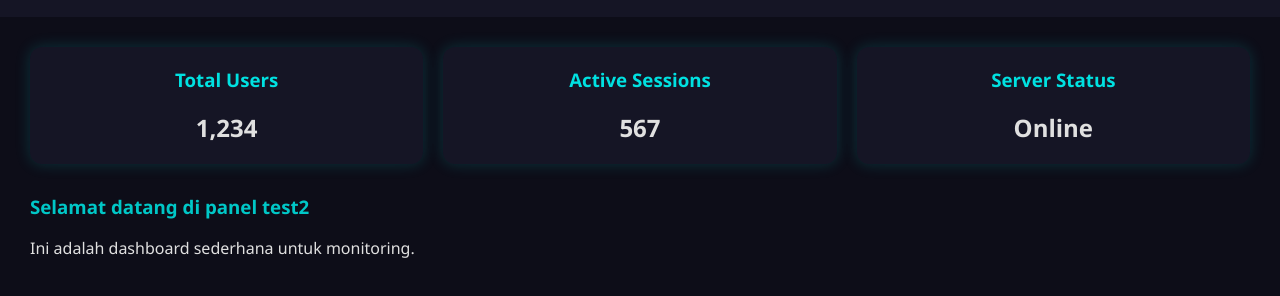
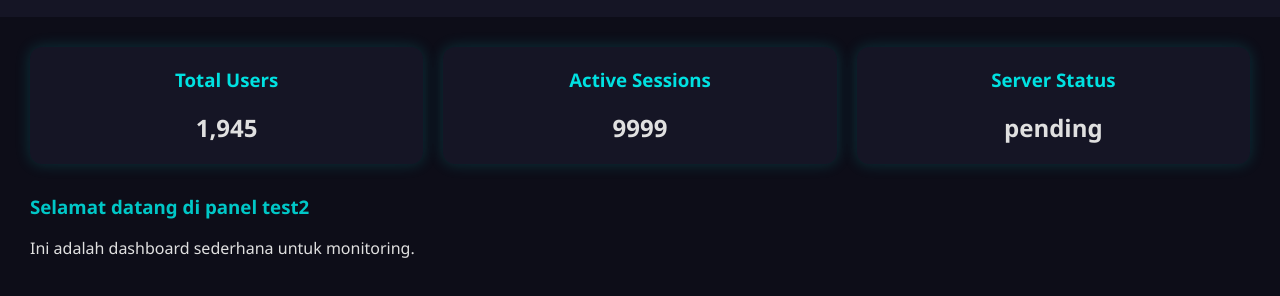
Before and after one commit to Yantrue/Test2, a plain HTML site: page login.html in a window 1280 px wide. Shown: the part 56-352 px from the top of the page. Drawn offline with Linux system fonts and the light colour scheme.

Commit message:
Update login.html

```diff
--- a/login.html
+++ b/login.html
@@ -16,15 +16,15 @@
     <section class="stats">
       <div class="card">
         <h3>Total Users</h3>
-        <p>1,234</p>
+        <p>1,945</p>
       </div>
       <div class="card">
         <h3>Active Sessions</h3>
-        <p>567</p>
+        <p>9999</p>
       </div>
       <div class="card">
         <h3>Server Status</h3>
-        <p>Online</p>
+        <p>pending</p>
       </div>
     </section>
 
```
